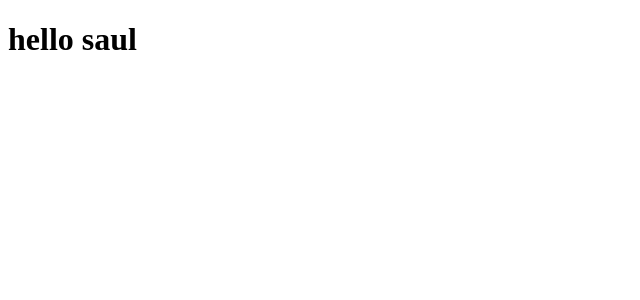
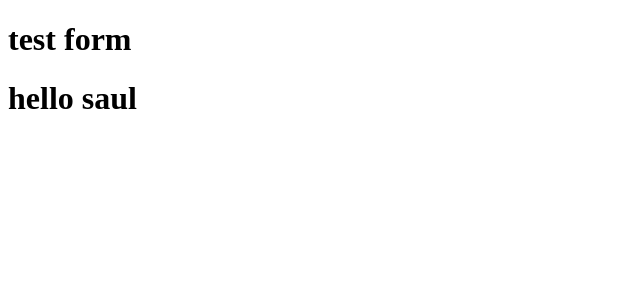
Before and after one commit to saulRM10/my-app, a React (Create React App) app: page / in a window 1280 px wide. Shown: the top 300 px of the page, without its empty margins (0-640 px from the left). Built offline with nearby package versions, Linux system fonts and the light colour scheme.

Commit message:
new component, going to create a form

```diff
--- /dev/null
+++ b/src/components/form.js
@@ -0,0 +1,13 @@
+import React from "react";
+
+function FormComp(props){
+    return (
+        <div>
+            <form>
+                <h1> {props.test} form</h1>
+            </form>
+        </div>
+    );
+};
+
+export default FormComp;
--- a/src/index.js
+++ b/src/index.js
@@ -6,12 +6,12 @@ import reportWebVitals from './reportWebVitals';
 
 // import new component
 import TestComponent from './components/text';
+import FormComp from './components/form';
+
 const root = ReactDOM.createRoot(document.getElementById('root'));
 root.render(
    <div>
-
-   {/* <App /> */}
-
+   <FormComp test="test" />
   <TestComponent name="saul" />
    </div>
 
```
